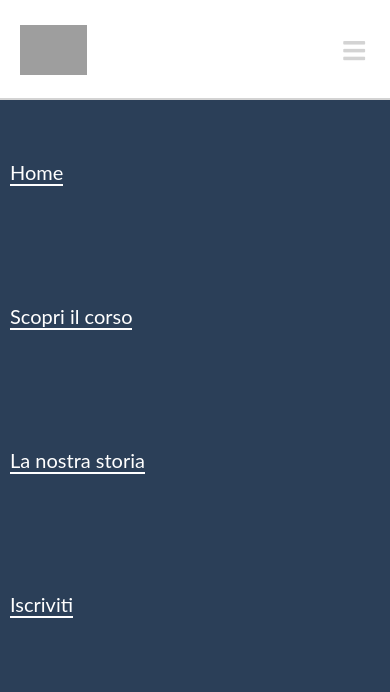
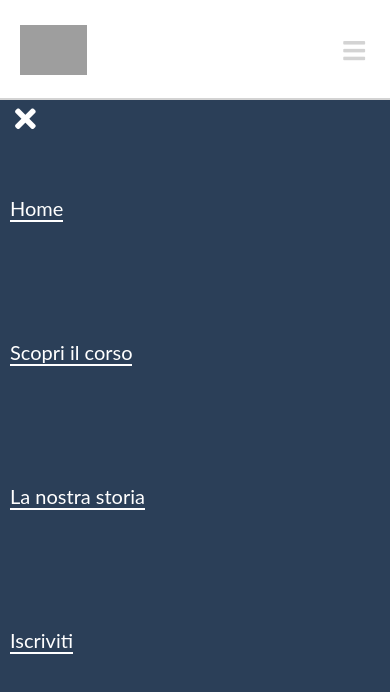
Before and after one commit to LeonardoSarallo/jquery-hamburger-menu, a plain HTML site: page index.html in a window 390 px wide. Both pictures are taken after a click on the link 221 px from the left and 50 px from the top of the page. Drawn offline with nearby package versions, Linux system fonts and the light colour scheme; grey boxes are pictures that could not be loaded.

Commit message:
pushfinale

```diff
--- a/index.html
+++ b/index.html
@@ -30,11 +30,14 @@
           </li>
         </ul>
         <a href="#" class="hamburger_menu_button"><i class="fas fa-bars"></i></a>
-        <a href="#" class="close_logo"><i class="fas fa-times"></i></a>
+
       </div>
     </div>
     <div class="hamburger_menu">
       <ul>
+        <div class="closelogocontainer">
+          <a href="#" class="close_logo"><i class="fas fa-times"></i></a>
+        </div>
         <li>
           <a href="#">Home</a>
         </li>
--- a/main.js
+++ b/main.js
@@ -1,4 +1,5 @@
+$('.hamburger_menu_button').click(function(){
+$(".hamburger_menu").show()});
 
-$('.hamburger_menu_button').click(function(){
-  $('.hamburger_menu').toggle()
-});
+$('.close_logo').click(function(){
+$(".hamburger_menu").hide()});
--- a/style.css
+++ b/style.css
@@ -11,14 +11,11 @@
   height: 100px;
   background: white;
   border-bottom: 2px solid lightgrey;
-
 }
 .header_left {
   float: left;
   width: 20%;
   height: 100px;
-
-
 }
 .header_right {
   float: left;
@@ -40,11 +37,9 @@
   display: inline-block;
   line-height: 100px;
   margin: 0 20px;
-
 }
 .header_right a {
   text-decoration: none;
-
 }
 .button {
   padding: 10px 20px;
@@ -60,10 +55,8 @@
 }
 .hamburger_menu {
   display: none;
-  width: 100%;
-  height: 100%;
-  min-width: 100vw;
-  min-height: 100vh;
+  width: 100vw;
+  height: 100vh;
   background-color: #2B3F58;
 }
 .hamburger_menu ul {
@@ -78,8 +71,12 @@ list-style: none;
  font-size: 20px;
  border-bottom: 2px solid white;
 }
-.close_logo {
-  display: none;
+.closelogocontainer {
+  margin-left: 15px;
+}
+.closelogocontainer a {
+  color: white;
+  font-size: 30px;
 }
 @media screen and (max-width: 1000px)
 {
```
